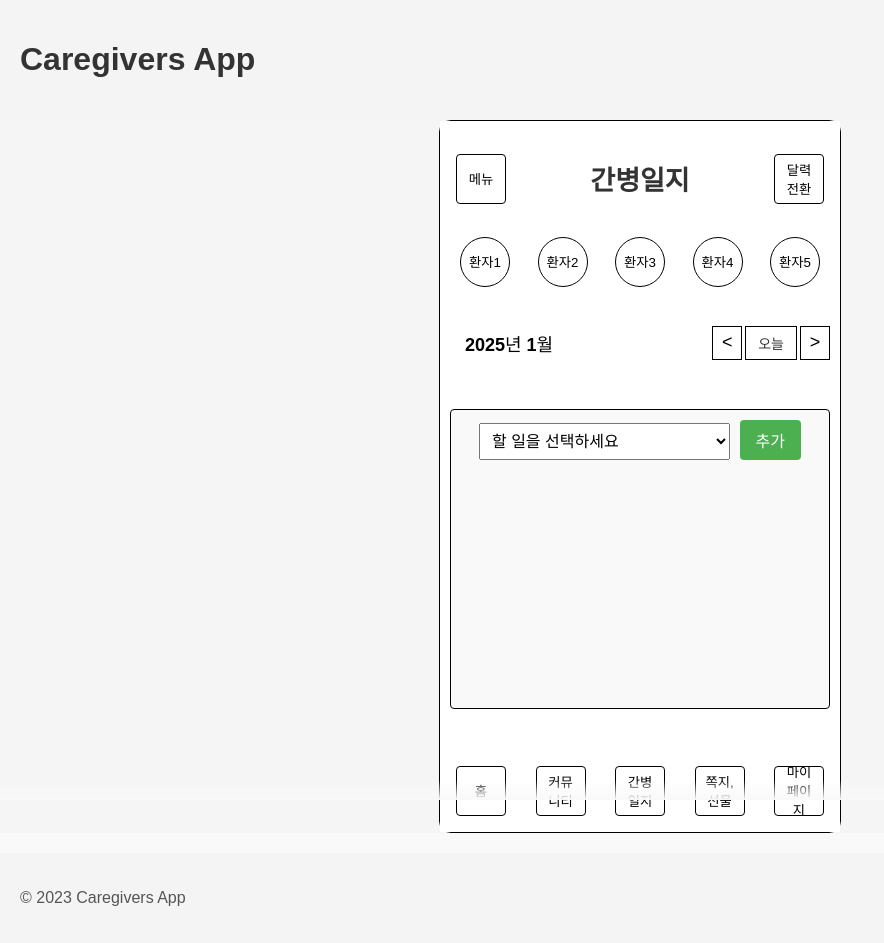
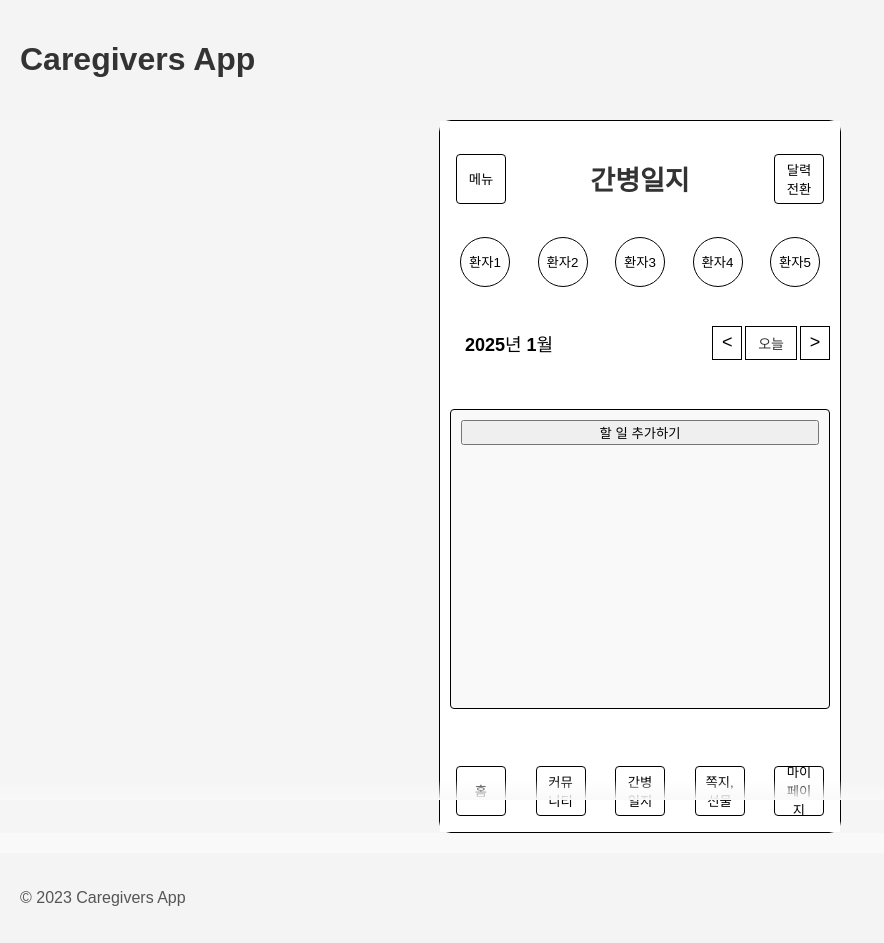
Before and after one commit to gowns12/CareNeighbors-frontend, a Next.js app: page /care-journal in a window 1280 px wide. Shown: the whole page, without its empty margins (0-884 px from the left). Built offline with nearby package versions, Linux system fonts and the light colour scheme.

Commit message:
bottom up UI 구현

```diff
--- a/src/app/care-journal/page.module.css
+++ b/src/app/care-journal/page.module.css
@@ -261,3 +261,52 @@
     border: 1px solid black;
     margin-bottom: 10px;
 }
+/* 모달 오버레이 */
+.modalOverlay {
+    position: fixed;
+    top: 0;
+    left: 0;
+    width: 100%;
+    height: 100%;
+    background: rgba(0, 0, 0, 0.5);
+    display: flex;
+    justify-content: center;
+    align-items: flex-end;
+    z-index: 1000;
+}
+
+/* 모달 컨텐츠 */
+.modalContent {
+    background: white;
+    width: 100%;
+    max-width: 400px;
+    border-radius: 12px 12px 0 0;
+    animation: slideUp 0.4s ease-in-out;
+    padding: 20px;
+    box-shadow: 0 -2px 5px rgba(0, 0, 0, 0.2);
+}
+
+/* 닫히는 애니메이션 추가 */
+.modalClosing {
+    animation: slideDown 0.4s ease-in-out;
+}
+
+/* 열리는 애니메이션 */
+@keyframes slideUp {
+    from {
+        transform: translateY(100%);
+    }
+    to {
+        transform: translateY(0);
+    }
+}
+
+/* 닫히는 애니메이션 */
+@keyframes slideDown {
+    from {
+        transform: translateY(0);
+    }
+    to {
+        transform: translateY(100%);
+    }
+}
--- a/src/app/care-journal/page.tsx
+++ b/src/app/care-journal/page.tsx
@@ -2,6 +2,7 @@
 
 import styles from "./page.module.css";
 import { useState, useEffect } from "react";
+
 interface Todo {
     id: number;
     text: string;
@@ -9,14 +10,14 @@ interface Todo {
 }
 
 export default function TodoList() {
-
     const [todos, setTodos] = useState<Todo[]>([]);
     const [selectedTodo, setSelectedTodo] = useState<string>("");
 
-    // Sample drop-down list options
+    const [isModalOpen, setIsModalOpen] = useState(false); // 모달 활성 상태
+    const [isClosing, setIsClosing] = useState(false); // 모달 닫힘 상태
+
     const predefinedOptions = ["식사 준비", "약 복용 챙기기", "운동하기", "청소하기", "병원 예약"];
 
-    // 브라우저가 로컬 스토리지에서 데이터를 가져옴
     useEffect(() => {
         const storedTodos = localStorage.getItem("todos");
         if (storedTodos) {
@@ -24,38 +25,44 @@ export default function TodoList() {
         }
     }, []);
 
-    // 상태 변경 시 로컬 스토리지에 데이터 저장
     useEffect(() => {
         localStorage.setItem("todos", JSON.stringify(todos));
     }, [todos]);
 
-    // 할 일 추가
     const addTodo = () => {
         if (selectedTodo.trim() === "") return alert("할 일을 선택하세요.");
         const newTodoItem: Todo = {
-            id: Date.now(), // 고유 ID 생성
+            id: Date.now(),
             text: selectedTodo,
             isCompleted: false,
         };
-        setTodos([...todos, newTodoItem]); // 기존 리스트에 추가
-        setSelectedTodo(""); // 선택 초기화
+        setTodos([...todos, newTodoItem]);
+        setSelectedTodo("");
+        closeModal(); // 모달 닫기
     };
 
-    // 할 일 삭제
     const deleteTodo = (id: number) => {
-        setTodos(todos.filter((todo) => todo.id !== id)); // 특정 ID 삭제
+        setTodos(todos.filter((todo) => todo.id !== id));
     };
 
-    // 완료 상태 토글
     const toggleCompletion = (id: number) => {
         setTodos(
             todos.map((todo) => {
                 if (todo.id === id) {
-                    return { ...todo, isCompleted: !todo.isCompleted }; // 완료 상태 토글
+                    return { ...todo, isCompleted: !todo.isCompleted };
                 }
                 return todo;
             })
         );
+    };
+
+    // 모달 닫기 (애니메이션 포함)
+    const closeModal = () => {
+        setIsClosing(true); // 닫히는 애니메이션 시작
+        setTimeout(() => {
+            setIsModalOpen(false); // 애니메이션 완료 후 모달 닫힘
+            setIsClosing(false); // 상태 초기화
+        }, 400); // 애니메이션 지속 시간과 일치
     };
 
     return (
@@ -64,8 +71,9 @@ export default function TodoList() {
                 <header className={styles.header}>
                     <button className={styles.button}>메뉴</button>
                     <h2 className={styles.title}>간병일지</h2>
-                    <button className={styles.button}> 달력전환</button>
+                    <button className={styles.button}>달력전환</button>
                 </header>
+
                 <div className={styles.main_patient_button_layout}>
                     <button className={styles.main_patient_button}>환자1</button>
                     <button className={styles.main_patient_button}>환자2</button>
@@ -73,6 +81,7 @@ export default function TodoList() {
                     <button className={styles.main_patient_button}>환자4</button>
                     <button className={styles.main_patient_button}>환자5</button>
                 </div>
+
                 <div className={styles.container}>
                     <p className={styles.date_text}>2025년 1월</p>
                     <div className={styles.rightContent}>
@@ -81,48 +90,18 @@ export default function TodoList() {
                         <button className={styles.date_choice_button_NextPrev}>&gt;</button>
                     </div>
                 </div>
+
                 <div className={styles.todolist}>
-                    <div>
-                        {/* Drop-down 리스트 */}
-                        <select
-                            value={selectedTodo}
-                            onChange={(e) => setSelectedTodo(e.target.value)}
-                            style={{
-                                padding: "8px",
-                                fontSize: "16px",
-                                width: "70%",
-                                marginRight: "10px",
-                            }}
-                        >
-                            <option value="">할 일을 선택하세요</option>
-                            {predefinedOptions.map((option, index) => (
-                                <option key={index} value={option}>
-                                    {option}
-                                </option>
-                            ))}
-                        </select>
-                        <button
-                            onClick={addTodo}
-                            style={{
-                                padding: "8px 16px",
-                                fontSize: "16px",
-                                backgroundColor: "#4CAF50",
-                                color: "white",
-                                border: "none",
-                                borderRadius: "4px",
-                                cursor: "pointer",
-                            }}
-                        >
-                            추가
-                        </button>
-                    </div>
-                    {/* To-Do 리스트 */}
-                    <ul  style={{ listStyleType: "none", padding: 0}} >
+                    <button
+                        className={styles.openModalButton}
+                        onClick={() => setIsModalOpen(true)} // 모달 열기
+                    >
+                        할 일 추가하기
+                    </button>
+
+                    <ul style={{ listStyleType: "none", padding: 0 }}>
                         {todos.map((todo) => (
-                            <li
-                                key={todo.id}
-                                className={styles.todolist_style}
-                            >
+                            <li key={todo.id} className={styles.todolist_style}>
                 <span
                     onClick={() => toggleCompletion(todo.id)}
                     style={{
@@ -151,6 +130,39 @@ export default function TodoList() {
                         ))}
                     </ul>
                 </div>
+
+                {/* 모달 */}
+                {isModalOpen && (
+                    <div
+                        className={styles.modalOverlay}
+                        onClick={closeModal} // 외부 클릭 시 닫기
+                    >
+                        <div
+                            className={`${styles.modalContent} ${isClosing ? styles.modalClosing : ""}`} // 닫기 애니메이션 클래스 추가
+                            onClick={(e) => e.stopPropagation()} // 내부 클릭 시 닫힘 방지
+                        >
+                            <h3>할 일 선택</h3>
+                            <ul className={styles.modalList}>
+                                {predefinedOptions.map((option, index) => (
+                                    <li
+                                        key={index}
+                                        onClick={() => {
+                                            setSelectedTodo(option);
+                                            addTodo();
+                                        }}
+                                        className={styles.modalOption}
+                                    >
+                                        {option}
+                                    </li>
+                                ))}
+                            </ul>
+                            <button className={styles.modalCloseButton} onClick={closeModal}>
+                                닫기
+                            </button>
+                        </div>
+                    </div>
+                )}
+
                 <footer className={styles.footer}>
                     <button className={styles.button}>홈</button>
                     <button className={styles.button}>커뮤니티</button>
```
